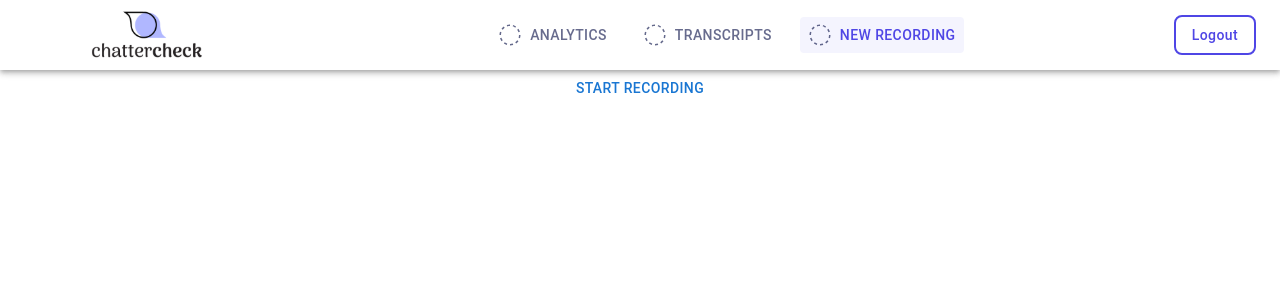
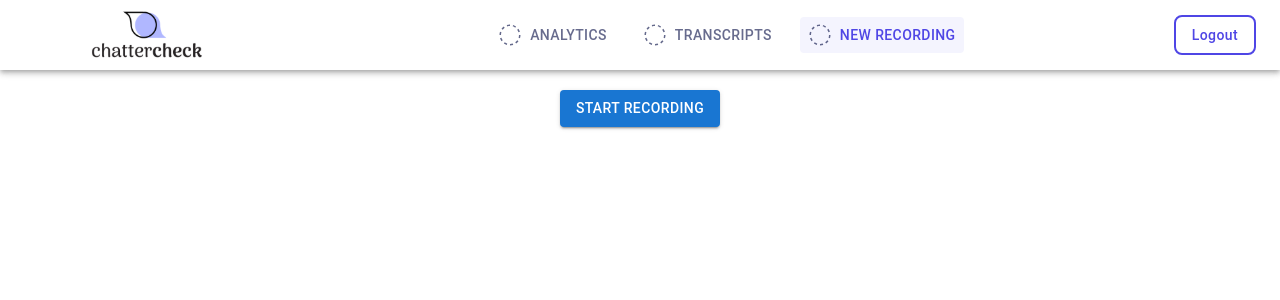
Before and after one commit to amberdhanani/ny-hackathon, a React (Create React App) app: page /new-recording in a window 1280 px wide. Shown: the top 300 px of the page. Built offline with nearby package versions, Linux system fonts and the light colour scheme; no server answers; the database is empty; sample sign-in values are in the browser's storage.

Commit message:
remove DL button

```diff
--- a/package.json
+++ b/package.json
@@ -15,6 +15,7 @@
     "@types/react": "^19.0.8",
     "@types/react-dom": "^19.0.3",
     "firebase": "^11.3.1",
+    "lottie-react": "^2.4.1",
     "react": "^18.3.1",
     "react-dom": "^18.3.1",
     "react-router-dom": "^7.2.0",
--- a/src/components/newRecordings/NewRecordingContainer.tsx
+++ b/src/components/newRecordings/NewRecordingContainer.tsx
@@ -2,6 +2,9 @@ import React, { useState } from "react";
 import { useSetRecoilState } from "recoil";
 import { useNavigate } from "react-router-dom";
 import { Button } from "@mui/material";
+import Lottie from "lottie-react";
+import recordingAnimation from "../../assets/recording.json"; // Ensure the correct path
+
 import { selectedTranscriptAtom, transcriptsAtom } from "../../recoil/atoms";
 import { useAudioRecorder } from "../../hooks/useAudioRecorder";
 import { transcribeAudio } from "../../utils/transcribeAudio";
@@ -43,12 +46,24 @@ const NewRecordingContainer: React.FC = () => {
   };
 
   return (
-    <div>
+    <div style={{ textAlign: "center", marginTop: "20px" }}>
+      {isRecording && (
+        <Lottie
+          animationData={recordingAnimation}
+          loop
+          style={{ width: 150, height: 150 }}
+        />
+      )}
+
       {isRecording && <h3>Recording...</h3>}
       {isTranscribing && <p>Transcribing...</p>}
 
-      <div style={{ display: "flex", justifyContent: "center" }}>
-        <Button onClick={isRecording ? handleStopRecording : startRecording}>
+      <div style={{ display: "flex", justifyContent: "center", marginTop: "10px" }}>
+        <Button
+          variant="contained"
+          color={isRecording ? "secondary" : "primary"}
+          onClick={isRecording ? handleStopRecording : startRecording}
+        >
           {isRecording ? "Stop Recording" : "Start Recording"}
         </Button>
       </div>
--- a/src/components/transcripts/TranscriptRow.tsx
+++ b/src/components/transcripts/TranscriptRow.tsx
@@ -38,9 +38,6 @@ const TranscriptRow = ({ transcript, handleDeleteClick }: Props) => {
         <IconButton onClick={() => handleViewClick(transcript)} title="View">
           <img src="/view-eyeball.svg" alt="View" width="24" height="24" />
         </IconButton>
-        <IconButton title="Download">
-          <img src="/download-icon.svg" alt="Download" width="24" height="24" />
-        </IconButton>
         <IconButton title="Delete" onClick={() => handleDeleteClick(transcript.id)}>
           <img src="/trash.svg" alt="Delete" width="24" height="24" />
         </IconButton>
--- a/src/components/transcripts/TranscriptsTable.tsx
+++ b/src/components/transcripts/TranscriptsTable.tsx
@@ -43,6 +43,7 @@ const TranscriptsTable = ({ transcripts }: Props) => {
     setSelectedTranscriptId(id);
     setOpenDeleteDialog(true);
   };
+
   return (
     <>
       {/* Transcripts Table */}
@@ -57,29 +58,31 @@ const TranscriptsTable = ({ transcripts }: Props) => {
         <Table stickyHeader>
           <TableHead>
             <TableRow>
-              <TableCell align="left">
-                <strong>Date</strong>
-              </TableCell>
-              <TableCell align="left">
-                <strong>Title</strong>
-              </TableCell>
-              <TableCell align="left">
-                <strong>Recommendations</strong>
-              </TableCell>
-              <TableCell align="right">
-                <strong>Actions</strong>
-              </TableCell>
+              <TableCell align="center"><strong>Date</strong></TableCell>
+              <TableCell align="center"><strong>Title</strong></TableCell>
+              <TableCell align="center"><strong>Recommendations</strong></TableCell>
+              <TableCell align="center"><strong>Actions</strong></TableCell>
             </TableRow>
           </TableHead>
 
           <TableBody>
             {transcripts.map((transcript) => (
-              <TranscriptRow key={transcript.id} transcript={transcript} handleDeleteClick={handleDeleteClick} />
+              <TranscriptRow
+                key={transcript.id}
+                transcript={transcript}
+                handleDeleteClick={handleDeleteClick}
+              />
             ))}
           </TableBody>
         </Table>
       </TableContainer>
-      <DeleteTranscriptDialog setOpen={setOpenDeleteDialog} open={openDeleteDialog} confirmDelete={confirmDelete} />
+
+      {/* Delete Confirmation Dialog */}
+      <DeleteTranscriptDialog
+        setOpen={setOpenDeleteDialog}
+        open={openDeleteDialog}
+        confirmDelete={confirmDelete}
+      />
     </>
   );
 };
```
Also changed, not shown: src/assets/recording.json (added, +1 -0 lines), src/components/analytics/AnalyticsContainer.tsx (added, +9 -0 lines), 1 other file (tests, documents, lock files or other folders).
